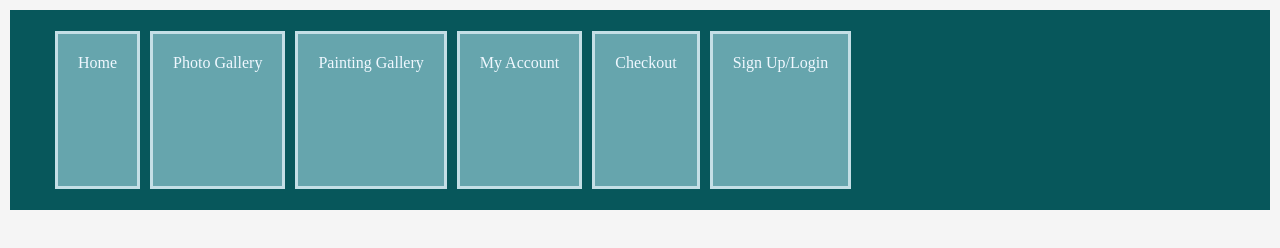
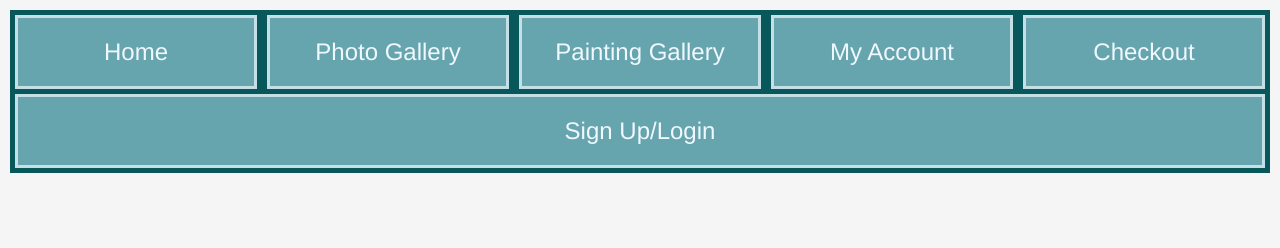
Before and after one commit to mrhardman23/flexbox, a plain HTML site: page index.html in a window 1280 px wide. Drawn offline with Linux system fonts and the light colour scheme.

Commit message:
Complete flexbox activity for a nav bar
Updated activity up to April 29th

```diff
--- a/stylesheets/flex-styling.css
+++ b/stylesheets/flex-styling.css
@@ -2,6 +2,8 @@
     -moz-box-sizing: border-box;
     -webkit-box-sizing: border-box;
     box-sizing: border-box;
+
+    font-family: Helvetica, Arial, sans-serif;
 }
 
 body {
@@ -20,7 +22,14 @@ nav {
     -webkit-flex-wrap: wrap;
     flex-wrap: wrap;
 
-    height: 200px;
+    /* New for activity 2 */
+    /* Move the unordered list horizontally to the center of the row */
+    -moz-box-align: center;
+    -webkit-box-align: center;
+    -webkit-justify-content: center;
+    justify-content: center;
+
+    /* Got rid of fixed height for activity 3 */
 
     margin: 10px;
     padding-top: 5px;
@@ -42,11 +51,41 @@ nav ul {
     -webkit-flex-wrap: wrap;
     flex-wrap: wrap;
 
+    /* New for activity 3 */
+    width: 100%;
+
+    /* New for activity 3 */
+    margin: 0;
+    padding: 0;
+
+    /* New for activity 2 */
+    /* Moves the list items horizontally to the center of the unordered list */
+    -moz-box-align: center;
+    -webkit-box-align: center;
+    -webkit-justify-content: center;
+    justify-content: center;
+
+    /* New for activity 2 */
+    /* Center the list items vertically inside the unordered list */
+    -moz-box-pack: center;
+    -webkit-box-pack: center;
+    -webkit-align-items: center;
+    align-items: center;
+
     list-style: none;
 }
 
 nav a {
     display: inline-block;
+
+    /* New for activity 3 */
+    -webkit-flex-grow: 1;
+    -webkit-flex-shrink: 0;
+    -webkit-flex-basis: 215px;
+
+    flex-grow: 1;
+    flex-shrink: 0;
+    flex-basis: 215px;
 
     /*
         This sets the top margin to 0 px,
@@ -65,3 +104,8 @@ nav a {
     text-align: center;
     text-decoration: none;
 }
+
+/* New for activity 2 */
+nav ul li {
+    font-size: 24px;
+}
```
